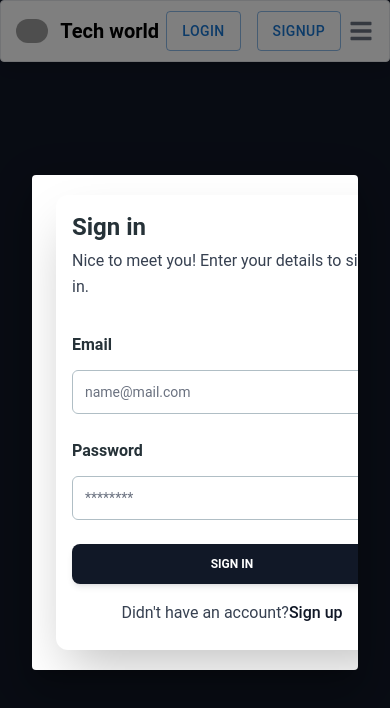
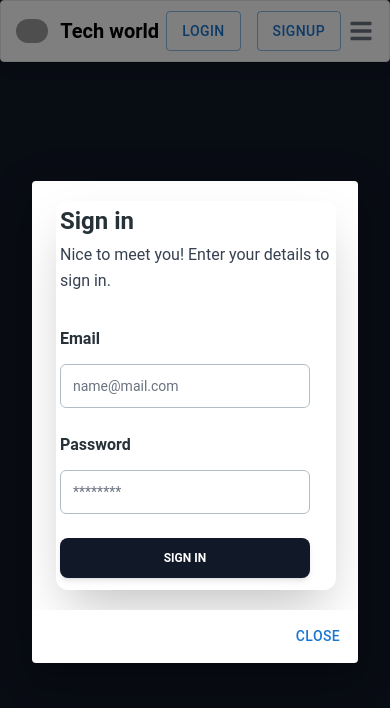
Before and after one commit to Abhishekranjan-01/Tech-world, a React (Vite) app: page / in a window 390 px wide. Both pictures are taken after a click on the button "LOGIN". Shown: the top 708 px of the page. Built offline with nearby package versions, Linux system fonts and the light colour scheme; no server answers; grey boxes are pictures that could not be loaded.

Commit message:
Responsiveness done for login modal and signup modal

```diff
--- a/src/components/form/Login.form.jsx
+++ b/src/components/form/Login.form.jsx
@@ -44,7 +44,7 @@ export default function LoginForm({
   return (
     <form
       onSubmit={onSubmit}
-      className="relative flex flex-col text-gray-700 p-4 bg-transparent rounded-xl bg-clip-border w-fit mx-auto shadow-2xl  "
+      className="flex flex-col w-[280px] sm:w-full text-gray-700 p-1 sm:p-4 bg-transparent rounded-xl bg-clip-border  mx-auto shadow-2xl  "
     >
       {/* {!isLoading && !isPending && error && <ToastContainer />} */}
 
@@ -60,7 +60,7 @@ export default function LoginForm({
           <label className="block -mb-3 font-sans text-base antialiased font-semibold leading-relaxed tracking-normal text-blue-gray-900">
             Email
           </label>
-          <div className="relative h-11 w-full min-w-[200px]">
+          <div className="relative h-11 w-[250px] sm:w-full">
             <input
               ref={emailRef}
               placeholder="name@mail.com"
@@ -72,7 +72,7 @@ export default function LoginForm({
           <label className="block -mb-3 font-sans text-base antialiased font-semibold leading-relaxed tracking-normal text-blue-gray-900">
             Password
           </label>
-          <div className="relative h-11 w-full min-w-[200px]">
+          <div className="relative h-11 w-[250px] sm:w-full">
             <input
               ref={passwordRef}
               type="password"
@@ -86,16 +86,16 @@ export default function LoginForm({
 
         <button
           type="submit"
-          className="mt-6 block w-full select-none rounded-lg bg-gray-900 py-3 px-6 text-center align-middle font-sans text-xs font-bold uppercase text-white shadow-md shadow-gray-900/10 transition-all hover:shadow-lg hover:shadow-gray-900/20 focus:opacity-[0.85] focus:shadow-none active:opacity-[0.85] active:shadow-none disabled:pointer-events-none disabled:opacity-50 disabled:shadow-none"
+          className="mt-6 block w-[250px] sm:w-full select-none rounded-lg bg-gray-900 py-3 px-6 text-center align-middle font-sans text-xs font-bold uppercase text-white shadow-md shadow-gray-900/10 transition-all hover:shadow-lg hover:shadow-gray-900/20 focus:opacity-[0.85] focus:shadow-none active:opacity-[0.85] active:shadow-none disabled:pointer-events-none disabled:opacity-50 disabled:shadow-none"
         >
           Sign in
         </button>
-        <p className="block mt-4 font-sans text-base antialiased font-normal leading-relaxed text-center text-gray-700">
+        {/* <p className="block mt-4 font-sans text-base antialiased font-normal leading-relaxed text-center text-gray-700">
           Didn't have an account?
           <a href="#" className="font-medium text-gray-900">
             Sign up
           </a>
-        </p>
+        </p> */}
       </div>
     </form>
   );
--- a/src/components/form/Signup.form.jsx
+++ b/src/components/form/Signup.form.jsx
@@ -45,14 +45,14 @@ export default function SignupForm({
       {(formik) => (
         <form
           onSubmit={formik.handleSubmit}
-          className="relative flex flex-col text-gray-700 p-4 bg-transparent rounded-xl bg-clip-border w-fit mx-auto shadow-2xl  "
+          className="mx-auto flex flex-col text-gray-700 p-1 sm:p-4 bg-transparent rounded-xl bg-clip-border w-fit mx-auto shadow-2xl  "
         >
           {/* {!isLoading && !isPending && error && <ToastContainer />} */}
 
           <h4 className="block font-sans text-2xl antialiased font-semibold leading-snug tracking-normal text-blue-gray-900">
             Sign Up
           </h4>
-          <p className="block mt-1 font-sans text-base antialiased font-normal leading-relaxed text-gray-700">
+          <p className="block max-sm:text-center w-4/5 sm:w-full mt-1 font-sans text-base antialiased font-normal leading-relaxed text-gray-700">
             Nice to meet you! Enter your details to register.
           </p>
           <div
@@ -60,13 +60,13 @@ export default function SignupForm({
             //   e.preventDefault();
             // }}
             // onSubmit={formik.handleSubmit}
-            className="max-w-screen-lg mt-8 mb-2 w-80 sm:w-96"
+            className="max-w-screen-lg mt-8 mb-2 w-[250px] sm:w-96"
           >
             <div className="flex flex-col gap-6 mb-1">
               <label className="block -mb-3 font-sans text-base antialiased font-semibold leading-relaxed tracking-normal text-blue-gray-900">
                 First Name
               </label>
-              <div className="relative h-11 w-full min-w-[200px]">
+              <div className="relative h-11 w-[250px] sm:w-full ">
                 <input
                   placeholder="First name"
                   aria-placeholder="First_Name"
@@ -92,7 +92,7 @@ export default function SignupForm({
               <label className="block -mb-3 font-sans text-base antialiased font-semibold leading-relaxed tracking-normal text-blue-gray-900">
                 Last Name
               </label>
-              <div className="relative h-11 w-full min-w-[200px]">
+              <div className="relative h-11 w-[250px] sm:w-full">
                 <input
                   placeholder="Last name"
                   aria-placeholder="First_Name"
@@ -119,7 +119,7 @@ export default function SignupForm({
               <h6 className="block -mb-3 font-sans text-base antialiased font-semibold leading-relaxed tracking-normal text-blue-gray-900">
                 Your Email
               </h6>
-              <div className="relative h-11 w-full min-w-[200px]">
+              <div className="h-11 w-full]">
                 <input
                   placeholder="name@mail.com"
                   type="email"
@@ -127,7 +127,7 @@ export default function SignupForm({
                   onChange={(e) =>
                     formik.setFieldValue("email", e.target.value)
                   }
-                  className="peer h-full w-full rounded-md border border-blue-gray-200 border-t-transparent !border-t-blue-gray-200 bg-transparent px-3 py-3 font-sans text-sm font-normal text-blue-gray-700 outline outline-0 transition-all placeholder-shown:border placeholder-shown:border-blue-gray-200 placeholder-shown:border-t-blue-gray-200 focus:border-2 focus:border-gray-900 focus:border-t-transparent focus:!border-t-gray-900 focus:outline-0 disabled:border-0 disabled:bg-blue-gray-50"
+                  className="peer h-full !w-full rounded-md border border-blue-gray-200 border-t-transparent !border-t-blue-gray-200 bg-transparent px-3 py-3 font-sans text-sm font-normal text-blue-gray-700 outline outline-0 transition-all placeholder-shown:border placeholder-shown:border-blue-gray-200 placeholder-shown:border-t-blue-gray-200 focus:border-2 focus:border-gray-900 focus:border-t-transparent focus:!border-t-gray-900 focus:outline-0 disabled:border-0 disabled:bg-blue-gray-50"
                 />
                 {formik.getFieldMeta("email").touched &&
                   formik.getFieldMeta("email").error && (
@@ -143,7 +143,7 @@ export default function SignupForm({
               <h6 className="block -mb-3 font-sans text-base antialiased font-semibold leading-relaxed tracking-normal text-blue-gray-900">
                 Password
               </h6>
-              <div className="relative h-11 w-full min-w-[200px]">
+              <div className="relative h-11 w-[250px] sm:w-full">
                 <input
                   type="password"
                   placeholder="********"
@@ -168,16 +168,16 @@ export default function SignupForm({
 
             <button
               type="submit"
-              className="mt-6 block w-full select-none rounded-lg bg-gray-900 py-3 px-6 text-center align-middle font-sans text-xs font-bold uppercase text-white shadow-md shadow-gray-900/10 transition-all hover:shadow-lg hover:shadow-gray-900/20 focus:opacity-[0.85] focus:shadow-none active:opacity-[0.85] active:shadow-none disabled:pointer-events-none disabled:opacity-50 disabled:shadow-none"
+              className="mt-6 block w-[250px] sm:w-full select-none rounded-lg bg-gray-900 py-3 px-6 text-center align-middle font-sans text-xs font-bold uppercase text-white shadow-md shadow-gray-900/10 transition-all hover:shadow-lg hover:shadow-gray-900/20 focus:opacity-[0.85] focus:shadow-none active:opacity-[0.85] active:shadow-none disabled:pointer-events-none disabled:opacity-50 disabled:shadow-none"
             >
               sign up
             </button>
-            <p className="block mt-4 font-sans text-base antialiased font-normal leading-relaxed text-center text-gray-700">
+            {/* <p className="block mt-4 font-sans text-base antialiased font-normal leading-relaxed text-center text-gray-700">
               Already have an account?
               <a href="#" className="font-medium text-gray-900">
                 Sign In
               </a>
-            </p>
+            </p> */}
           </div>
         </form>
       )}
--- a/src/components/modal/Login.modal.jsx
+++ b/src/components/modal/Login.modal.jsx
@@ -2,7 +2,7 @@ import * as React from "react";
 import Button from "@mui/material/Button";
 import Dialog from "@mui/material/Dialog";
 import DialogContent from "@mui/material/DialogContent";
-import SignupForm from "../form/Signup.form";
+import { DialogActions } from "@mui/material";
 import LoginForm from "../form/Login.form";
 
 export default function LoginFormDialog({ notify }) {
@@ -31,10 +31,10 @@ export default function LoginFormDialog({ notify }) {
             notify={notify}
           />
         </DialogContent>
-        {/* <DialogActions>
-          <Button onClick={handleClose}>Cancel</Button>
-          <Button type="submit">Subscribe</Button>
-        </DialogActions> */}
+        <DialogActions>
+          <Button onClick={handleClose}>Close</Button>
+          {/* <Button type="submit">Subscribe</Button> */}
+        </DialogActions>
       </Dialog>
     </React.Fragment>
   );
--- a/src/components/modal/signup.modal.jsx
+++ b/src/components/modal/signup.modal.jsx
@@ -2,6 +2,7 @@ import * as React from "react";
 import Button from "@mui/material/Button";
 import Dialog from "@mui/material/Dialog";
 import DialogContent from "@mui/material/DialogContent";
+import { DialogActions } from "@mui/material";
 import SignupForm from "../form/Signup.form";
 
 export default function SignupFormDialog({ notify }) {
@@ -21,7 +22,7 @@ export default function SignupFormDialog({ notify }) {
           component: "div",
         }}
       >
-        <DialogContent>
+        <DialogContent className="sm:w-full">
           <SignupForm
             open={open}
             setOpen={setOpen}
@@ -30,10 +31,10 @@ export default function SignupFormDialog({ notify }) {
             notify={notify}
           />
         </DialogContent>
-        {/* <DialogActions>
+        <DialogActions>
           <Button onClick={handleClose}>Cancel</Button>
-          <Button type="submit">Subscribe</Button>
-        </DialogActions> */}
+          {/* <Button type="submit">Subscribe</Button> */}
+        </DialogActions>
       </Dialog>
     </React.Fragment>
   );
```
